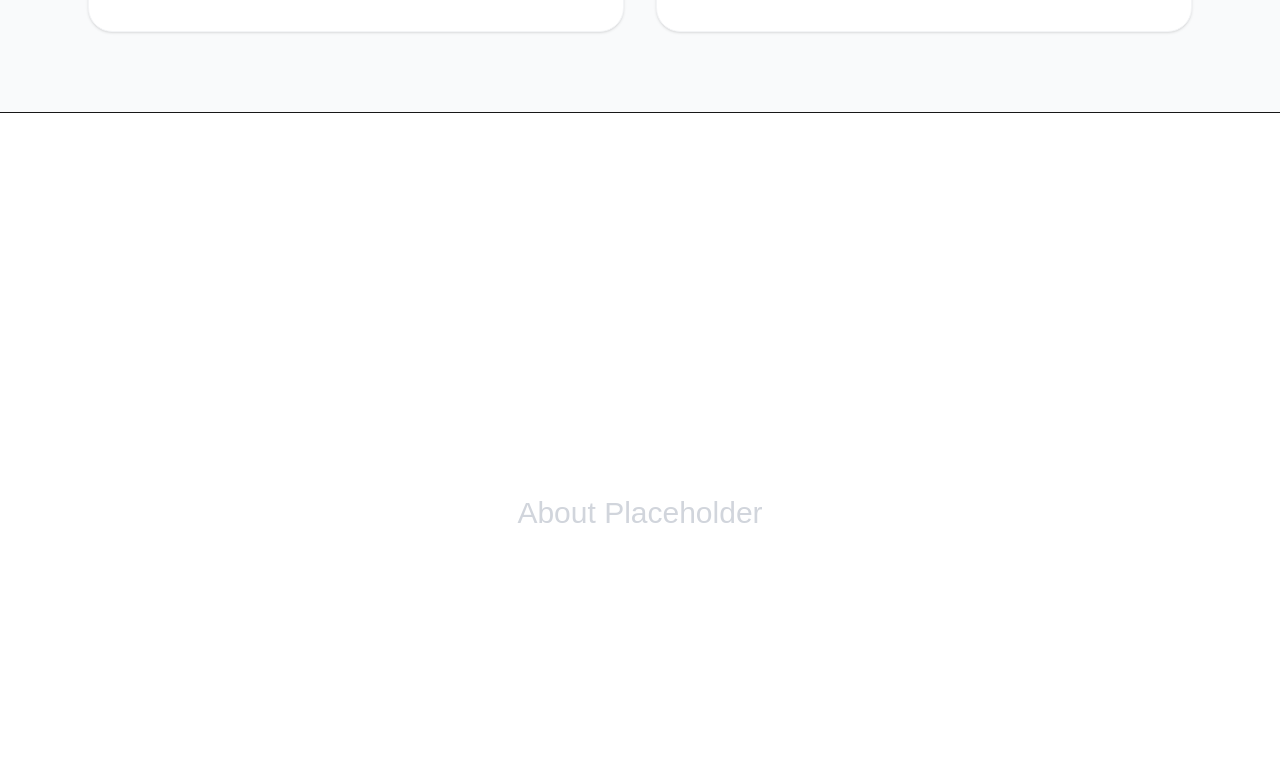
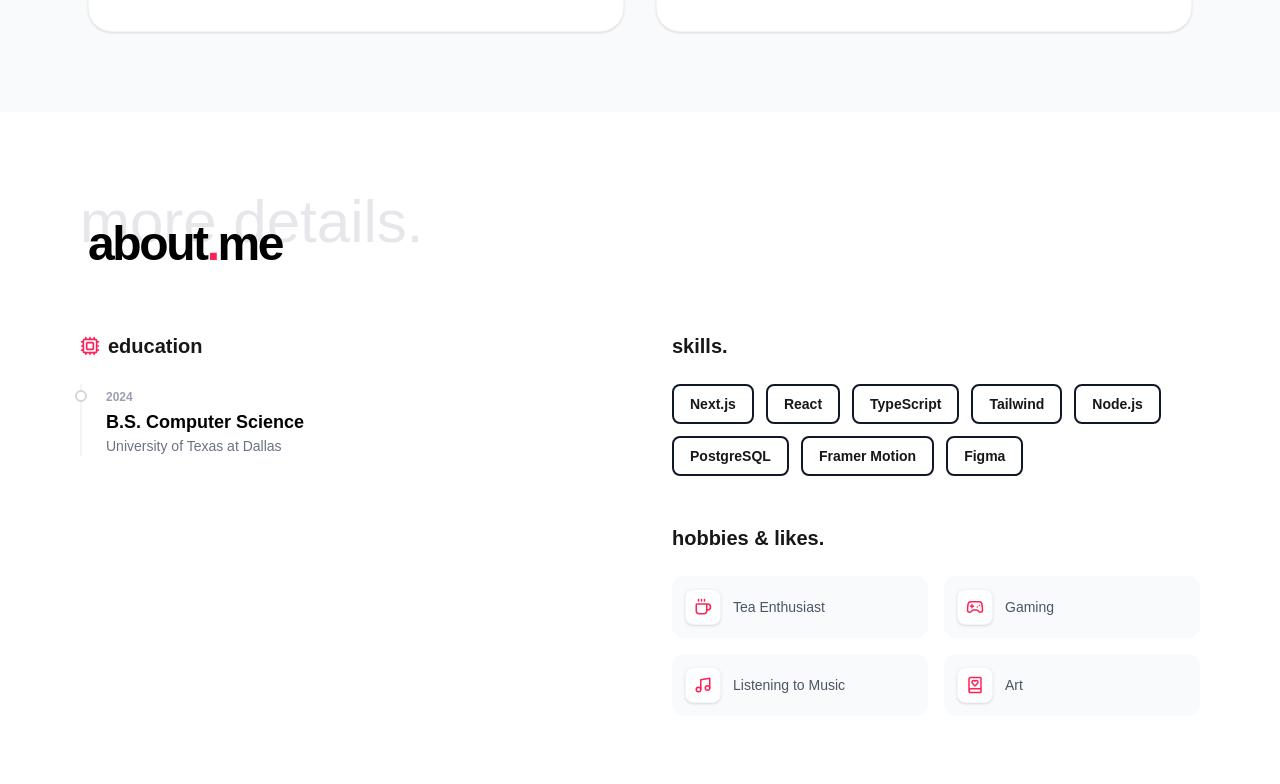
Before and after one commit to nidarath/porfolio, a Next.js app: page / in a window 1280 px wide. Shown: the part 2056-2840 px from the top of the page. Built offline with nearby package versions, Linux system fonts and the light colour scheme.

Commit message:
added about section

```diff
--- a/app/page.tsx
+++ b/app/page.tsx
@@ -1,17 +1,14 @@
-import StickyNav from "@/components/navbar";
-import CuteHero from "@/components/hero";
-import WorkSection from "@/components/project";
-
+import Nav from "@/components/navbar";
+import Hero from "@/components/hero";
+import Work from "@/components/project";
+import About from "@/components/about";
 export default function Home() {
   return (
     <main className="relative">
-      <StickyNav />
-      <CuteHero />
-      <WorkSection />
-
-      <section id="about" className="h-screen flex items-center justify-center bg-white border-t">
-        <h2 className="text-3xl text-gray-300">About Placeholder</h2>
-      </section>
+      <Nav />
+      <Hero />
+      <Work />
+      <About />
 
       <section id="contact" className="h-screen flex items-center justify-center bg-gray-50 border-t">
         <h2 className="text-3xl text-gray-300">Contact Placeholder</h2>
--- /dev/null
+++ b/components/about.tsx
@@ -0,0 +1,121 @@
+"use client";
+import { motion } from "framer-motion";
+import {Cpu, Coffee, Gamepad2, Music, BookHeart } from "lucide-react";
+
+// data
+
+const education = [
+  { year: "2024", degree: "B.S. Computer Science", school: "University of Texas at Dallas" },
+];
+
+const skills = ["Next.js", "React", "TypeScript", "Tailwind", "Node.js", "PostgreSQL", "Framer Motion", "Figma"];
+
+const hobbies = [
+  { icon: <Coffee  size={18} />, label: "Tea Enthusiast" },
+  { icon: <Gamepad2 size={18} />, label: "Gaming" },
+  { icon: <Music size={18} />, label: "Listening to Music" },
+  { icon: <BookHeart size={18} />, label: "Art" },
+];
+
+export default function About() {
+  return (
+    <section id="about" className="min-h-screen w-full bg-white py-20 px-6 md:px-20 overflow-hidden relative">
+
+      <div className="max-w-6xl mx-auto">
+
+        {/* section */}
+        <motion.div
+          initial={{ opacity: 0, x: -50 }}
+          whileInView={{ opacity: 1, x: 0 }}
+          viewport={{ once: true }}
+          className="mb-16"
+        >
+          <h2 className="text-4xl font-light text-gray-200 md:text-6xl select-none">
+            more details.
+          </h2>
+          <h3 className="text-4xl font-black tracking-tighter text-black md:text-5xl -mt-4 md:-mt-8 ml-2">
+            about<span className="text-rose-500">.</span>me
+          </h3>
+        </motion.div>
+
+        <div className="grid grid-cols-1 md:grid-cols-2 gap-16">
+
+          {/* timeline */}
+          <div className="space-y-12">
+
+            {/* education */}
+            <div className="relative">
+              <h4 className="text-xl font-bold mb-6 flex items-center gap-2">
+                <Cpu className="text-rose-500" size={20} /> education
+              </h4>
+              <div className="border-l-2 border-gray-100 pl-6 space-y-8">
+                {education.map((item, i) => (
+                  <motion.div
+                    key={i}
+                    initial={{ opacity: 0, y: 20 }}
+                    whileInView={{ opacity: 1, y: 0 }}
+                    viewport={{ once: true }}
+                    className="relative group"
+                  >
+                    <div className="absolute -left-7.75 top-1.5 w-3 h-3 rounded-full bg-white border-2 border-gray-300 group-hover:border-rose-500 transition-colors" />
+                    <span className="text-xs font-bold text-gray-400">{item.year}</span>
+                    <h5 className="text-lg font-bold text-black">{item.degree}</h5>
+                    <p className="text-sm text-gray-500">{item.school}</p>
+                  </motion.div>
+                ))}
+              </div>
+            </div>
+
+          </div>
+
+          {/* skills & hobbies */}
+          <div className="space-y-12">
+
+            {/* tech stack */}
+            <div>
+              <h4 className="text-xl font-bold mb-6">skills.</h4>
+              <div className="flex flex-wrap gap-3">
+                {skills.map((tech, i) => (
+                  <motion.span
+                    key={i}
+                    initial={{ opacity: 0, scale: 0.9 }}
+                    whileInView={{ opacity: 1, scale: 1 }}
+                    viewport={{ once: true }}
+                    transition={{ delay: i * 0.05 }}
+                    whileHover={{ y: -3, boxShadow: "4px 4px 0px 0px #FDA4AF" }} // Rose shadow on hover
+                    className="px-4 py-2 border-2 border-gray-900 rounded-lg text-sm font-semibold bg-white cursor-default transition-all"
+                  >
+                    {tech}
+                  </motion.span>
+                ))}
+              </div>
+            </div>
+
+            {/* hobbies & likes */}
+            <div>
+              <h4 className="text-xl font-bold mb-6">hobbies & likes.</h4>
+              <div className="grid grid-cols-2 gap-4">
+                {hobbies.map((hobby, i) => (
+                  <motion.div
+                    key={i}
+                    initial={{ opacity: 0, x: 20 }}
+                    whileInView={{ opacity: 1, x: 0 }}
+                    viewport={{ once: true }}
+                    transition={{ delay: 0.2 + (i * 0.1) }}
+                    className="flex items-center gap-3 p-3 rounded-xl bg-gray-50 border border-transparent hover:border-gray-200 hover:bg-white transition-colors"
+                  >
+                    <div className="p-2 bg-white rounded-lg border border-gray-100 text-rose-500 shadow-sm">
+                      {hobby.icon}
+                    </div>
+                    <span className="text-sm font-medium text-gray-600">{hobby.label}</span>
+                  </motion.div>
+                ))}
+              </div>
+            </div>
+
+          </div>
+        </div>
+      </div>
+    </section>
+  );
+}
```
